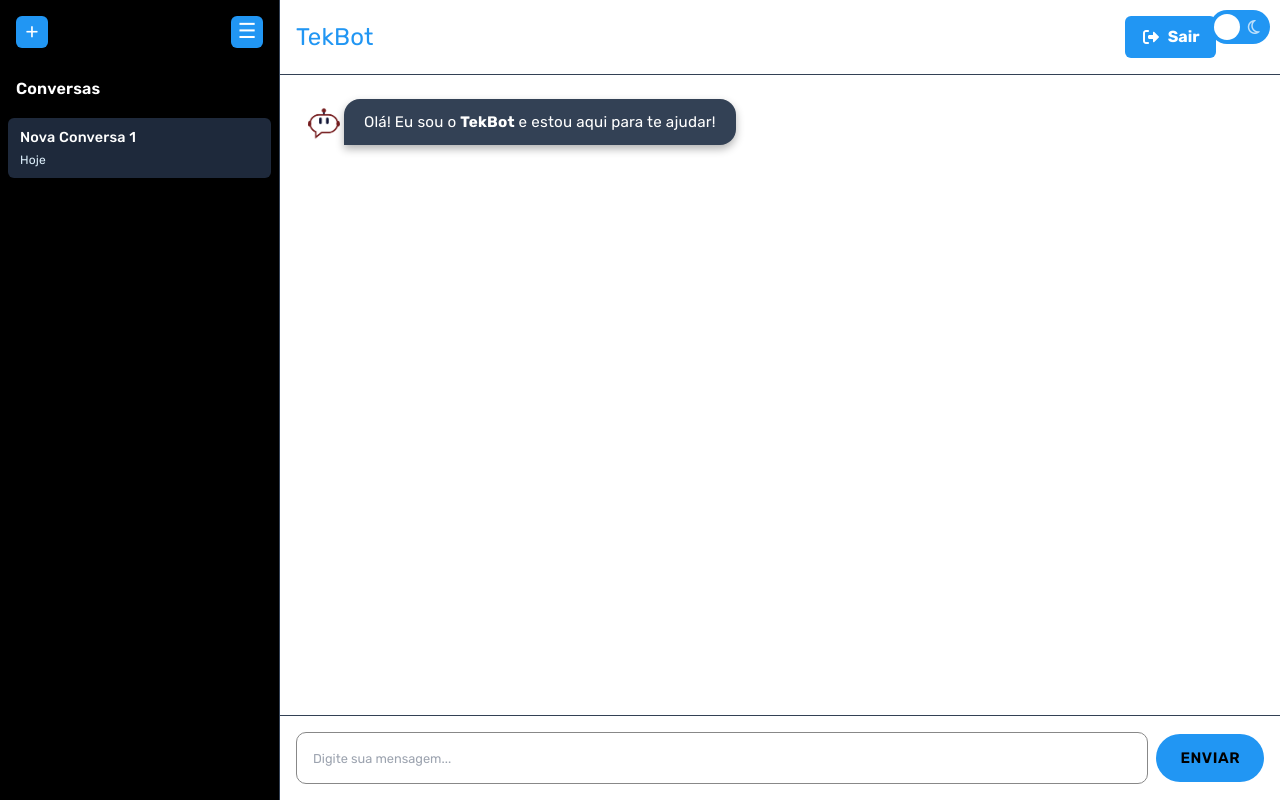
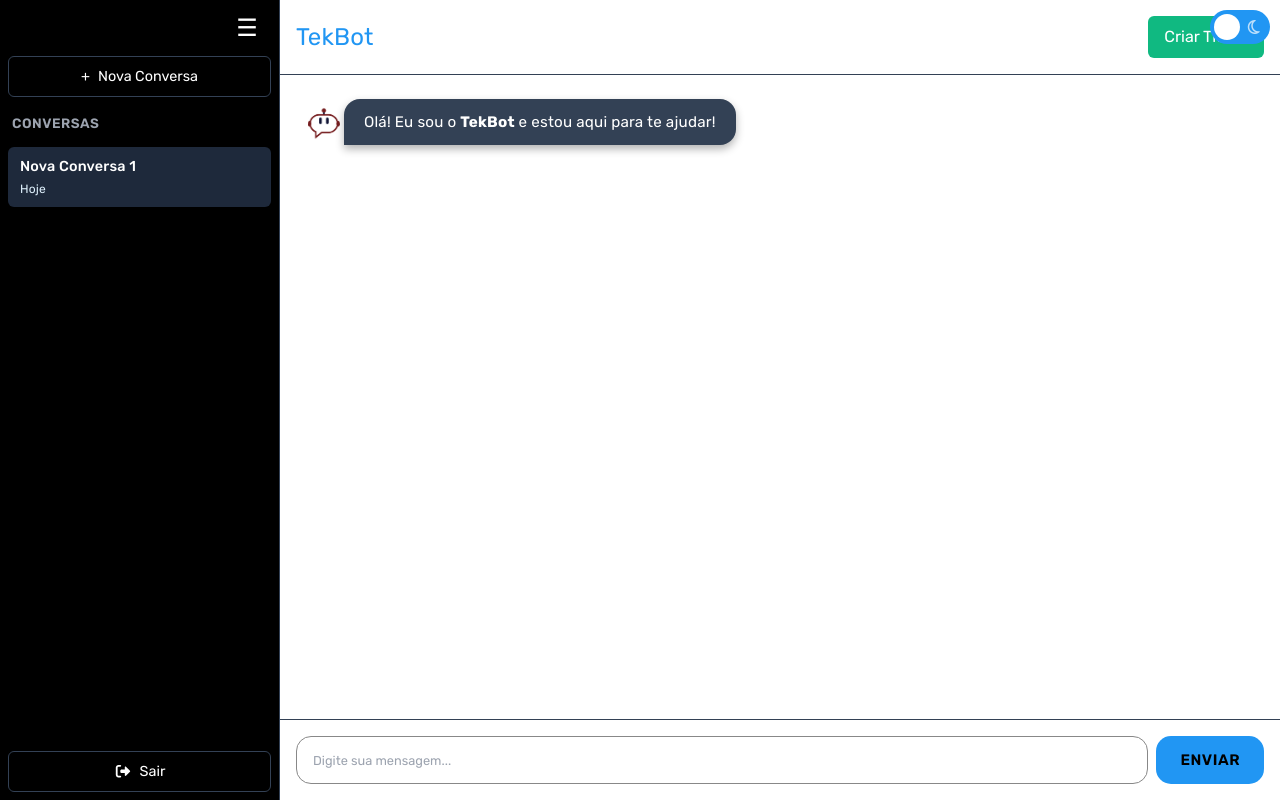
Before and after one commit to GuilhermeDQueiroz/TEKBOT, a Vue app in the folder front-end-vue/: page /chat in a window 1280 px wide. Built offline with nearby package versions, Linux system fonts and the light colour scheme; what vue-sweetalert2 would draw is missing.

Commit message:
alterando a sidebar

```diff
--- a/front-end-vue/src/components/Chat.vue
+++ b/front-end-vue/src/components/Chat.vue
@@ -2,25 +2,47 @@
   <div class="app-container">
     <!-- Sidebar -->
     <aside :class="['sidebar', { collapsed: !sidebarAberta }]">
-      <v-container class="sidebar-header">
-        <button class="new-chat-button" @click="novaConversa" v-show="sidebarAberta">+</button>
-        <button class="sidebar-toggle" @click="toggleSidebar">
+      <div class="sidebar-header">
+        <div class="sidebar-buttons">
+          <button class="sidebar-toggle" @click="toggleSidebar" title="Fechar barra lateral">
             <span>☰</span>
           </button>
-      </v-container>
+        </div>
+      </div>
       <div class="sidebar-content" v-show="sidebarAberta">
+        <!-- Botão Nova Conversa movido para cá -->
+        <button class="new-chat-button" @click="novaConversa" title="Nova conversa">
+          <span class="plus-icon">+</span>
+          <span class="button-text">Nova Conversa</span>
+        </button>
+
         <h3 class="sidebar-title">Conversas</h3>
+
         <div class="conversations-list">
           <div
             v-for="conversa in conversas"
             :key="conversa.id"
             :class="['conversation-item', { active: conversa.id === conversaAtiva }]"
-            @click="selecionarConversa(conversa.id)"
           >
+            <div class="conversation-info" @click="selecionarConversa(conversa.id)">
               <span class="conversation-title">{{ conversa.titulo }}</span>
               <span class="conversation-date">{{ conversa.data }}</span>
             </div>
+            <button
+              class="delete-conversation-button"
+              @click.stop="excluirConversa(conversa.id)"
+              title="Excluir conversa"
+            >
+              <font-awesome-icon icon="trash" />
+            </button>
           </div>
+        </div>
+
+        <!-- Botão de sair movido para o rodapé -->
+        <button class="sidebar-logout-button" @click="voltarParaLogin()" title="Sair">
+          <font-awesome-icon icon="sign-out-alt" />
+          <span>Sair</span>
+        </button>
       </div>
     </aside>
 
@@ -28,9 +50,11 @@
     <div class="chat-container">
       <header class="chat-header">
         <span class="chat-title">TekBot</span>
-        <button class="logout-button" @click="voltarParaLogin()">
-          <font-awesome-icon icon="sign-out-alt" /> Sair
+        <div class="header-buttons">
+          <button class="ticket-button" @click="abrirTicket" title="Abrir ticket">
+            <font-awesome-icon icon="ticket-alt" /> Criar Ticket
           </button>
+        </div>
       </header>
 
       <main id="chat" ref="chat" class="chat-main">
@@ -58,6 +82,7 @@ import { onMounted, ref, reactive } from "vue";
 import { useRouter } from "vue-router";
 const router = useRouter();
 const chat = ref(null);
+const input = ref(null);
 
 const formData = reactive({
   msg: "",
@@ -83,13 +108,8 @@ onMounted(() => {
   // Carrega conversas do localStorage
   carregarConversas();
 
-  // Se não houver conversas, cria uma nova
-  if (conversas.value.length === 0) {
+  // ALTERADO: Sempre cria uma nova conversa ao fazer login
   criarNovaConversa();
-  } else {
-    // Carrega a última conversa ativa
-    selecionarConversa(conversas.value[0].id);
-  }
 });
 
 function carregarConversas() {
@@ -144,6 +164,46 @@ function selecionarConversa(id) {
 
   conversaAtiva.value = id;
   carregarMensagensConversa(id);
+}
+
+// Função para excluir conversa
+function excluirConversa(id) {
+  // Confirma se o usuário realmente quer excluir
+  if (!confirm('Tem certeza que deseja excluir esta conversa?')) {
+    return;
+  }
+
+  // Remove a conversa da lista
+  const index = conversas.value.findIndex(c => c.id === id);
+  if (index !== -1) {
+    conversas.value.splice(index, 1);
+  }
+
+  // Remove as mensagens associadas
+  delete mensagensPorConversa.value[id];
+
+  // Salva as alterações
+  salvarConversas();
+
+  // Se a conversa excluída era a ativa, seleciona outra
+  if (conversaAtiva.value === id) {
+    if (conversas.value.length > 0) {
+      // Seleciona a primeira conversa disponível
+      selecionarConversa(conversas.value[0].id);
+    } else {
+      // Se não há mais conversas, cria uma nova
+      criarNovaConversa();
+    }
+  }
+}
+
+// NOVA FUNÇÃO: Abrir ticket
+function abrirTicket() {
+  // Aqui você pode implementar a lógica para abrir um ticket
+  // Por exemplo, abrir um modal, redirecionar para outra página, etc.
+  alert('Funcionalidade de ticket será implementada aqui!');
+  // Exemplo de redirecionamento:
+  // router.push('/ticket');
 }
 
 function salvarChatAtual() {
@@ -293,10 +353,27 @@ function appendTypingMessage() {
 
   const bubble = document.createElement("div");
   bubble.className = "message-bubble left typing-bubble";
-  bubble.innerHTML = `
-    <div class="typing-indicator">
-      <span></span><span></span><span></span>
-    </div>
+
+  const typingIndicator = document.createElement("div");
+  typingIndicator.className = "typing-indicator";
+
+  for (let i = 0; i < 3; i++) {
+    const dot = document.createElement("span");
+    typingIndicator.appendChild(dot);
+  }
+
+  bubble.appendChild(typingIndicator);
+
+  const style = document.createElement("style");
+  style.textContent = `
+    @keyframes bounce {
+      0%, 60%, 100% {
+        transform: translateY(0);
+      }
+      30% {
+        transform: translateY(-8px);
+      }
+    }
   `;
 
   wrapper.appendChild(avatar);
@@ -346,11 +423,10 @@ function voltarParaLogin() {
 
 .sidebar-header {
   display: flex;
-  justify-content: space-between;
+  justify-content: flex-end;
   align-items: center;
-  padding: 0.75rem;
+  padding: 0.75rem 1rem;
   background-color: black;
-  gap: 0.5rem;
   transition: background-color 0.3s ease;
 }
 
@@ -360,45 +436,53 @@ function voltarParaLogin() {
   background-color: #1e293b;
 }
 
+.sidebar-buttons {
+  display: flex;
+  align-items: center;
+  gap: 0.5rem;
+}
+
+/* Botão Nova Conversa - Mesmas proporções das conversas */
 .new-chat-button {
-  background-color: #2196f3;
+  background-color: transparent;
   color: white;
-  border: none;
+  border: 1px solid #334155;
   border-radius: 6px;
-  width: 32px;
-  height: 32px;
-  font-size: 1.3rem;
   cursor: pointer;
   display: flex;
   align-items: center;
   justify-content: center;
-  transition: background-color 0.3s;
-  flex-shrink: 0;
+  gap: 0.5rem;
+  transition: all 0.2s;
+  padding: 0.5rem 0.75rem;
+  margin: 0.5rem;
+  font-weight: 500;
+  font-size: 0.9rem;
+  margin-top: auto;
 }
 
 .new-chat-button:hover {
-  background-color: #1976d2;
+  background-color: #334155;
+  border-color: #475569;
+}
+
+.new-chat-button .button-text {
+  font-size: 0.9rem;
 }
 
 .sidebar-toggle {
-  background-color: #2196f3;
   color: white;
-  border: none;
+  border: 1px none;
   border-radius: 6px;
   width: 32px;
   height: 32px;
-  font-size: 1.3rem;
+  font-size: 1.5rem;
   cursor: pointer;
   display: flex;
   align-items: center;
   justify-content: center;
   transition: background-color 0.3s, transform 0.2s;
   flex-shrink: 0;
-}
-
-.sidebar-toggle:hover {
-  background-color: #1976d2;
-  transform: scale(1.05);
 }
 
 .sidebar-toggle:active {
@@ -415,10 +499,41 @@ function voltarParaLogin() {
 .sidebar-title {
   color: white;
   margin: 0;
-  padding: 0.75rem 1rem;
-  font-size: 1rem;
+  padding: 0.5rem 0.75rem;
+  font-size: 0.85rem;
   font-weight: 600;
-  background-color: black;
+  background-color: transparent;
+  text-transform: uppercase;
+  letter-spacing: 0.5px;
+  color: #9ca3af;
+}
+
+/* Botão de sair na sidebar */
+.sidebar-logout-button {
+  background-color: transparent;
+  color: white;
+  border: 1px solid #334155;
+  border-radius: 6px;
+  cursor: pointer;
+  display: flex;
+  align-items: center;
+  justify-content: center;
+  gap: 0.5rem;
+  transition: all 0.2s;
+  padding: 0.5rem 0.75rem;
+  margin: 0.5rem;
+  font-weight: 500;
+  font-size: 0.9rem;
+  margin-top: auto;
+}
+
+.sidebar-logout-button:hover {
+  background-color: #334155;
+  border-color: #475569;
+}
+
+.sidebar-logout-button:active {
+  transform: scale(0.98);
 }
 
 .conversations-list {
@@ -434,8 +549,10 @@ function voltarParaLogin() {
   cursor: pointer;
   transition: background-color 0.2s;
   display: flex;
-  flex-direction: column;
-  gap: 0.15rem;
+  align-items: center;
+  justify-content: space-between;
+  gap: 0.5rem;
+  position: relative;
 }
 
 .conversation-item:hover {
@@ -444,6 +561,14 @@ function voltarParaLogin() {
 
 .conversation-item.active {
   background-color: #1e293b;
+}
+
+.conversation-info {
+  flex: 1;
+  display: flex;
+  flex-direction: column;
+  gap: 0.15rem;
+  min-width: 0;
 }
 
 .conversation-title {
@@ -462,6 +587,39 @@ function voltarParaLogin() {
 
 .conversation-item.active .conversation-date {
   color: #e0f2fe;
+}
+
+/* Botão de excluir conversa com ícone de lixeira */
+.delete-conversation-button {
+  background-color: transparent;
+  color: #9ca3af;
+  border: none;
+  border-radius: 4px;
+  width: 20px;
+  height: 20px;
+  font-size: 0.9rem;
+  cursor: pointer;
+  display: flex;
+  align-items: center;
+  justify-content: center;
+  transition: all 0.2s;
+  flex-shrink: 0;
+  opacity: 0;
+  padding: 0;
+}
+
+.conversation-item:hover .delete-conversation-button {
+  opacity: 1;
+}
+
+.delete-conversation-button:hover {
+  background-color: #ef4444;
+  color: white;
+  transform: scale(1.1);
+}
+
+.delete-conversation-button:active {
+  transform: scale(0.95);
 }
 
 /* Chat Container - agora ocupa o espaço restante */
@@ -487,8 +645,38 @@ function voltarParaLogin() {
 }
 
 .chat-title {
-  margin-right: auto;
   color: #2196f3;
+}
+
+/* Container para os botões do header */
+.header-buttons {
+  display: flex;
+  align-items: center;
+  gap: 0.75rem;
+}
+
+/* Botão de ticket */
+.ticket-button {
+  background-color: #10b981;
+  border: none;
+  color: white;
+  font-size: 1rem;
+  padding: 0.5rem 1rem;
+  border-radius: 6px;
+  cursor: pointer;
+  display: flex;
+  align-items: center;
+  gap: 0.4rem;
+  transition: background-color 0.3s, transform 0.2s;
+}
+
+.ticket-button:hover {
+  background-color: #059669;
+  transform: translateY(-2px);
+}
+
+.ticket-button:active {
+  transform: translateY(0);
 }
 
 .logout-button {
@@ -502,13 +690,16 @@ function voltarParaLogin() {
   display: flex;
   align-items: center;
   gap: 0.4rem;
-  transition: background-color 0.3s, color 0.3s;
-  position: relative;
-  left: -5%; /* desloca horizontalmente sem afetar alinhamento vertical */
+  transition: background-color 0.3s, transform 0.2s;
 }
 
 .logout-button:hover {
   background-color: #1976d2;
+  transform: translateY(-2px);
+}
+
+.logout-button:active {
+  transform: translateY(0);
 }
 
 .chat-main {
@@ -532,7 +723,7 @@ function voltarParaLogin() {
 .chat-input {
   flex: 1;
   padding: 0.75rem 1rem;
-  border-radius: 10px;
+  border-radius: 15px;
   background-color: #1e293b;
   color: white;
   border: none;
@@ -540,6 +731,7 @@ function voltarParaLogin() {
   font-family: "Rubik", sans-serif;
   font-size: 1rem;
   font-weight: 400;
+  height: 100%;
 }
 
 .chat-input::placeholder {
@@ -555,7 +747,7 @@ function voltarParaLogin() {
   background-color: #2196f3;
   padding: 0.75rem 1.5rem;
   border: none;
-  border-radius: 9999px;
+  border-radius: 15px;
   font-weight: 600;
   font-size: 0.95rem;
   text-transform: uppercase;
@@ -564,6 +756,7 @@ function voltarParaLogin() {
   cursor: pointer;
   transition: background-color 0.2s ease-in-out;
   font-family: "Rubik", sans-serif;
+  height: 100%;
 }
 
 .chat-button:hover {
```
Lines whose indentation alone changed are shown as unchanged.
